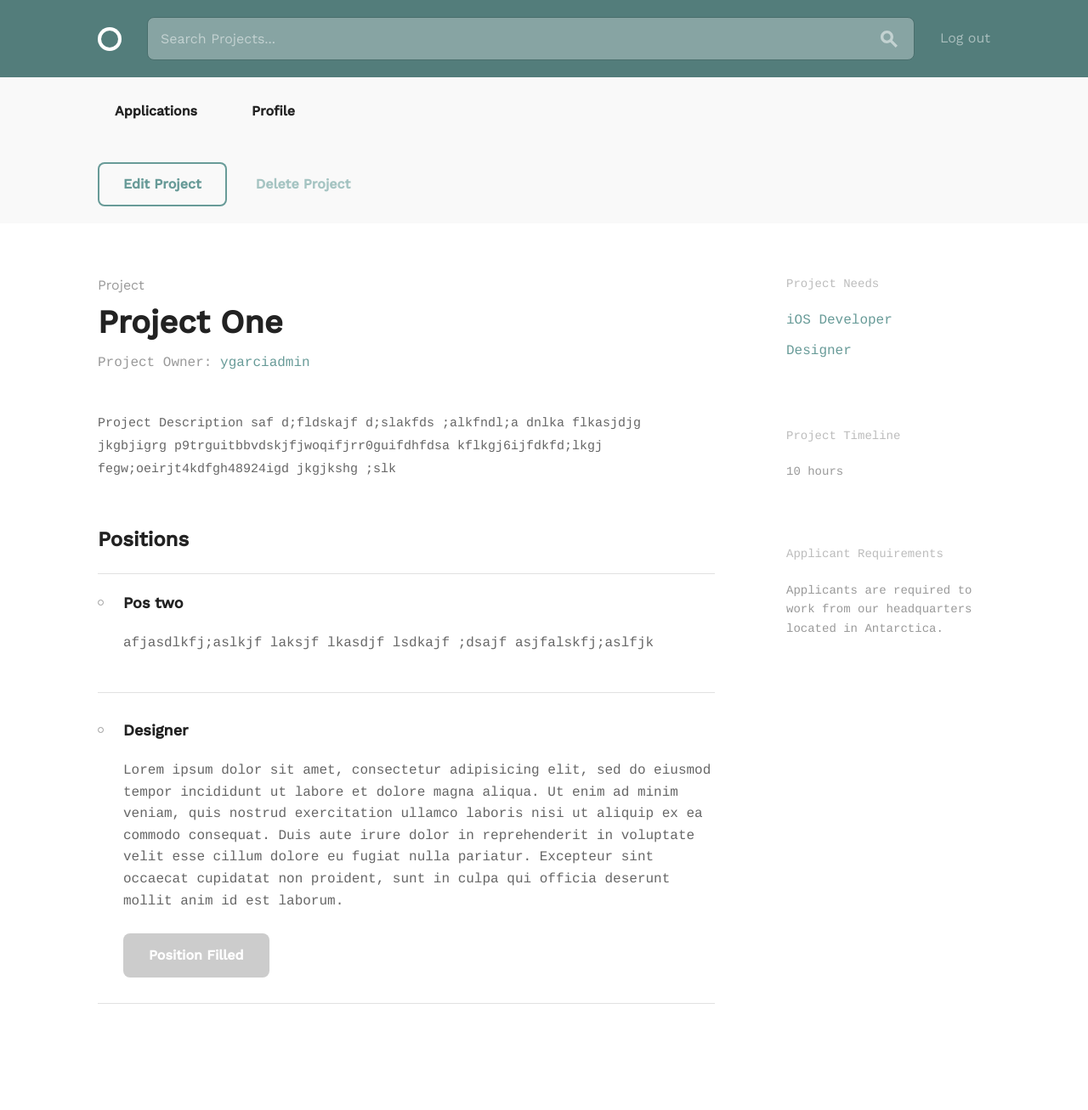
After one commit to yunielgarcia/Team-Builder, a Django app: page /projects/1 in a window 1280 px wide. The commit adds this page. Shown: the whole page at 85% size. Run offline with Django 3.2, Linux system fonts and the light colour scheme; a user stored in the database is signed in; data comes from the database, SQL or seed files in the repository.

Commit message:
determin how to apply for positions incomplete

```diff
--- a/team_builder/accounts/models.py
+++ b/team_builder/accounts/models.py
@@ -53,7 +53,7 @@ class User(AbstractBaseUser, PermissionsMixin):
     REQUIRED_FIELDS = ["display_name", "username"]
 
     def __str__(self):
-        return "@{}".format(self.username)
+        return "{}".format(self.email)
 
     def get_short_name(self):
         return self.display_name
--- a/team_builder/projects/admin.py
+++ b/team_builder/projects/admin.py
@@ -4,3 +4,4 @@ from . import models
 # Register your models here.
 admin.site.register(models.Project)
 admin.site.register(models.Position)
+admin.site.register(models.Application)
--- a/team_builder/projects/models.py
+++ b/team_builder/projects/models.py
@@ -7,8 +7,8 @@ from accounts.models import Skill
 
 
 class Project(models.Model):
-    user = models.ForeignKey(settings.AUTH_USER_MODEL,
-                             related_name="projects")
+    owner = models.ForeignKey(settings.AUTH_USER_MODEL,
+                              related_name="projects")
     title = models.CharField(max_length=140)
     description = models.TextField()
     concluded = models.BooleanField(default=False)
@@ -24,6 +24,16 @@ class Position(models.Model):
     skill = models.ForeignKey(Skill, related_name='positions')
     description = models.TextField()
     project = models.ForeignKey(Project, related_name='positions')
+    filled = models.BooleanField(default=False)
 
     def __str__(self):
-        return self.skill.name
+        return self.position_title
+
+
+class Application(models.Model):
+    project = models.ForeignKey(Project, related_name='applications')
+    candidate = models.ForeignKey(settings.AUTH_USER_MODEL, related_name='applications')
+    status = models.CharField(max_length=30, default='processing')
+
+    def __str__(self):
+        return '{}-{} application'.format(self.project, self.candidate)
--- /dev/null
+++ b/team_builder/projects/templates/projects/project_detail.html
@@ -0,0 +1,79 @@
+{% extends "layout.html" %}
+
+{% block body_content %}
+    {% if user == project.owner %}
+        <div class="circle--actions--bar">
+        <div class="bounds">
+            <div class="grid-100">
+                <a class="button" href="project_edit.html">Edit Project</a>
+                <a class="button button-text" href="index.html">Delete Project</a>
+            </div>
+        </div>
+    </div>
+    {% endif %}
+    <div class="bounds circle--page circle--article">
+        <div class="grid-70">
+            <div class="circle--article--header">
+                <h4 class="circle--article--section">Project</h4>
+                <h1 class="circle--article--title">{{ project.title }}</h1>
+                <p class="circle--article--byline">Project Owner: <a>{{ project.owner.display_name }}</a></p>
+            </div>
+
+            <div class="circle--article--body">
+                {{ project.description }}
+            </div>
+
+            <div class="circle--project--positions">
+                <h2>Positions</h2>
+
+                <ul class="circle--group--list">
+                    {% for position in project.positions.all %}
+                        <li>
+                            <h3>{{ position.position_title }}</h3>
+                            <p>{{ position.description }}</p>
+                            {% if user != project.owner %}
+                                {% if not user.applications__project == project %}
+                                    <a class="button button-primary">Apply</a>
+
+                                {% endif %}
+                            <!--todo: here-->
+                            {% endif %}
+                        </li>
+                        <li>
+                            <h3>Designer</h3>
+                            <p>Lorem ipsum dolor sit amet, consectetur adipisicing elit, sed do eiusmod tempor incididunt ut
+                                labore et dolore magna aliqua. Ut enim ad minim veniam, quis nostrud exercitation ullamco
+                                laboris nisi ut aliquip ex ea commodo consequat. Duis aute irure dolor in reprehenderit in
+                                voluptate velit esse cillum dolore eu fugiat nulla pariatur. Excepteur sint occaecat cupidatat
+                                non proident, sunt in culpa qui officia deserunt mollit anim id est laborum.</p>
+                            <a class="button button-primary button-inactive">Position Filled</a>
+                        </li>
+                    {% endfor %}
+
+                </ul>
+            </div>
+
+    </div>
+
+        <div class="grid-25 grid-push-5">
+        <div class="circle--secondary--module">
+            <h3>Project Needs</h3>
+            <ul class="circle--link--list">
+                <li><a>iOS Developer</a></li>
+                <li><a>Designer</a></li>
+            </ul>
+        </div>
+
+        <div class="circle--secondary--module">
+            <h3>Project Timeline</h3>
+            <p>10 hours</p>
+        </div>
+
+        <div class="circle--secondary--module">
+            <h3>Applicant Requirements</h3>
+            <p>Applicants are required to work from our headquarters located in Antarctica.</p>
+        </div>
+
+    </div>
+</div>
+{% endblock %}
--- a/team_builder/projects/templates/projects/project_list.html
+++ b/team_builder/projects/templates/projects/project_list.html
@@ -44,7 +44,7 @@
             <tbody>
 
             {% for project in project_list %}
-            <tr class="clickable-row" data-href="project.html">
+            <tr class="clickable-row" data-href="{% url 'projects:detail_project' pk=project.pk %}">
                 <td>
                     <h3>{{ project.title }}</h3>
                 </td>
--- a/team_builder/projects/urls.py
+++ b/team_builder/projects/urls.py
@@ -4,5 +4,6 @@ from . import views
 
 urlpatterns = [
     url(r"^$", views.AllProjects.as_view(), name="all"),
+    url(r"(?P<pk>\d+)$", views.ProjectDetailView.as_view(), name="detail_project"),
     url(r"new/$", views.CreateProjectPositionView.as_view(), name="create_project"),
 ]
--- a/team_builder/projects/views.py
+++ b/team_builder/projects/views.py
@@ -10,6 +10,11 @@ from . import models
 class AllProjects(LoginRequiredMixin, generic.ListView):
     model = models.Project
     prefetch_related = ["position_set"]
+
+
+class ProjectDetailView(LoginRequiredMixin, generic.DetailView):
+    model = models.Project
+    prefetch_related = ["positions", "applications"]
 
 
 class CreateProjectPositionView(LoginRequiredMixin, generic.CreateView):
@@ -30,7 +35,7 @@ class CreateProjectPositionView(LoginRequiredMixin, generic.CreateView):
         positionsFormSet = context['positions']
         with transaction.atomic():
             self.object = form.save(commit=False)
-            self.object.user = self.request.user
+            self.object.owner = self.request.user
             self.object.save()
 
             if positionsFormSet.is_valid():
```
Also changed, not shown: team_builder/projects/templates/projects/project_form.html (+5 -4 lines), team_builder/db.sqlite3, team_builder/projects/migrations/0011_auto_20180830_1456.py (added), team_builder/projects/migrations/0012_position_filled.py (added), team_builder/projects/migrations/0013_application.py (added).
